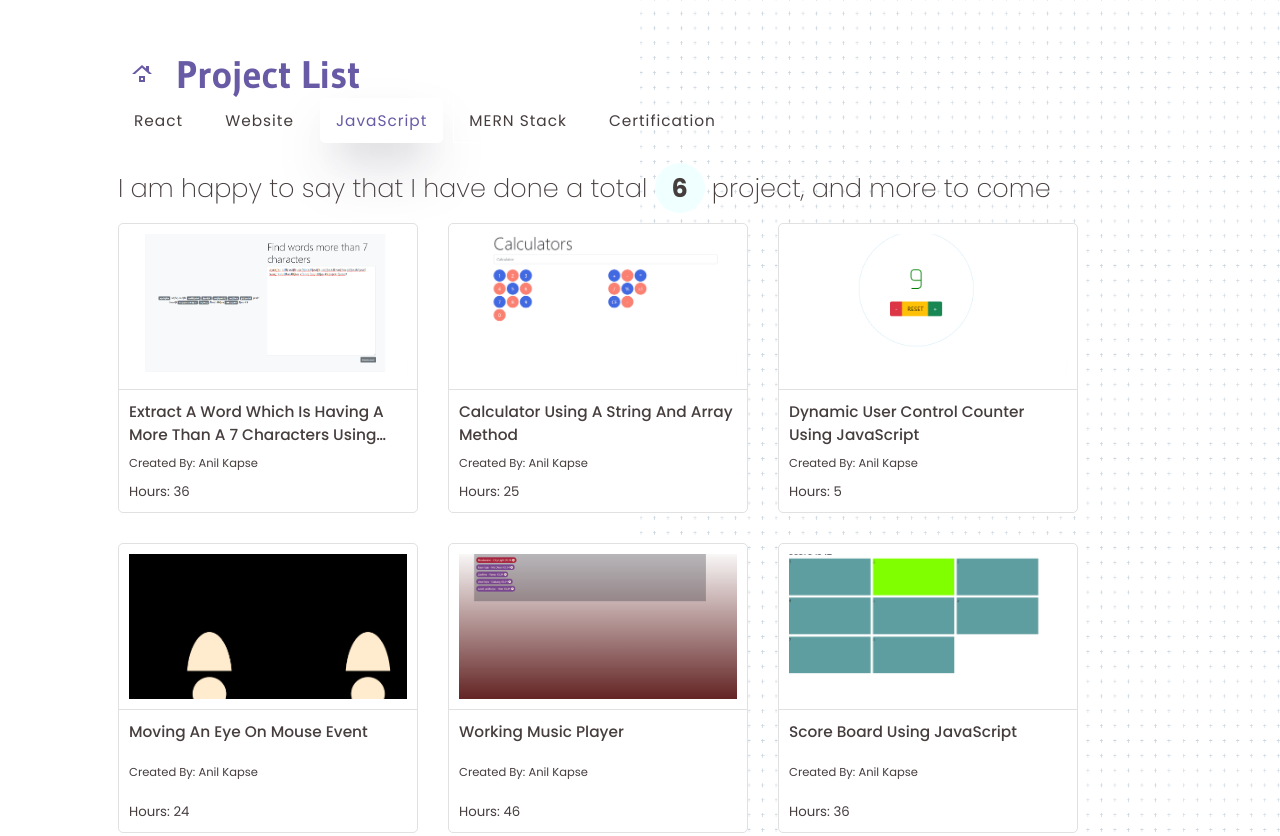
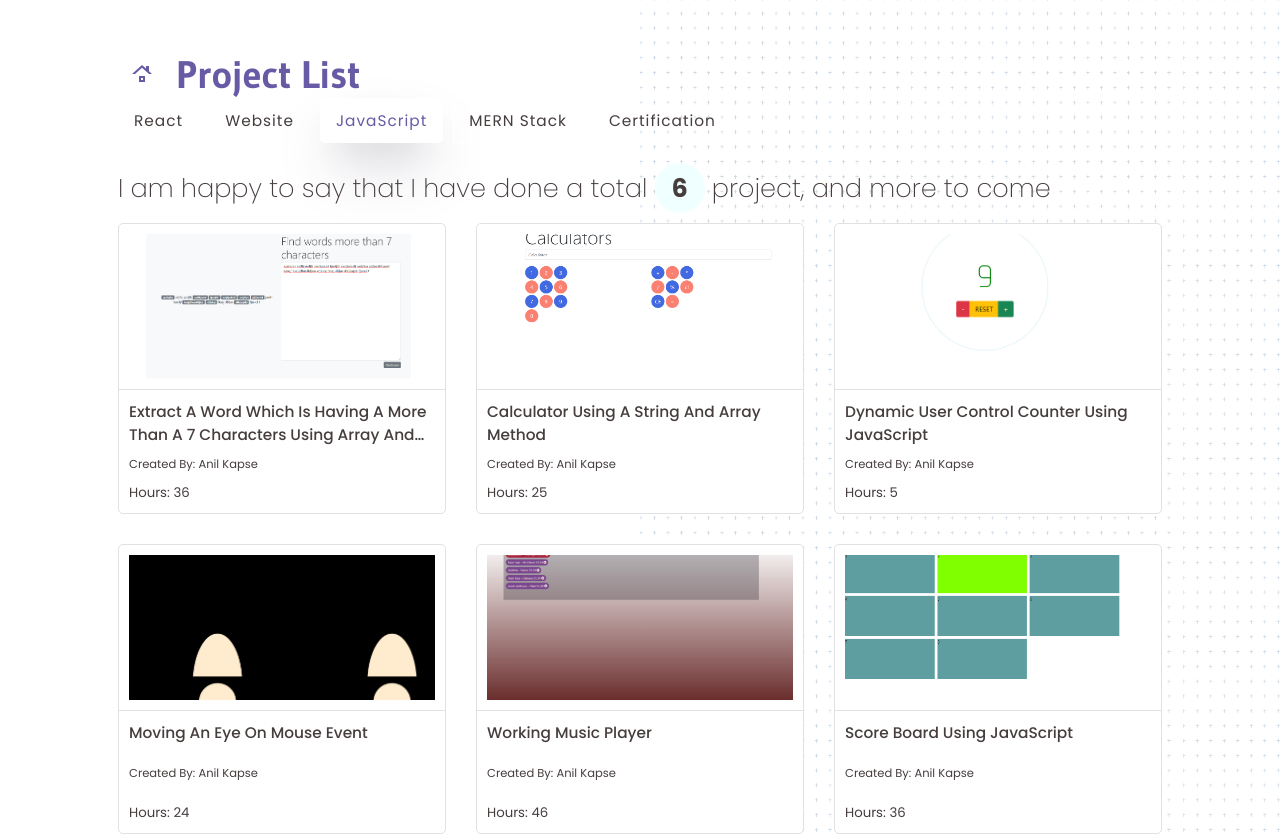
Before and after one commit to anilkapse1/kapsecode, a React (Vite) app: page /kapsecode/portfolio/javascript in a window 1280 px wide. Shown: the top 836 px of the page. Built offline with nearby package versions, Linux system fonts and the light colour scheme.

Commit message:
media query added

```diff
--- a/src/Container.jsx
+++ b/src/Container.jsx
@@ -5,7 +5,16 @@ const Container = (props) => {
     const Mycontainer=styled.div`
         max-width:1084px;
         margin:auto;
+        @media (min-width: 1300px) {
+          max-width: 1300px;
+          margin:auto;
+        }
+
+
+
     `
+
+
   return (
     <Mycontainer className='custom_container'>
         {props.children}
--- a/src/assets/style/card.scss
+++ b/src/assets/style/card.scss
@@ -4,7 +4,7 @@
     flex-wrap:wrap;
     gap:30px;
   .card{
-    flex:0 0 300px;
+    flex:1 0 300px;
     border:1px solid #e1e1e1;
     border-radius:5px;
     background-color: white;
@@ -24,7 +24,7 @@
       display: flex;
       flex-direction: column;
       justify-content: space-between;
-      height: 123px;
+      min-height: 123px;
       h4{
         color:#463d3d;
         font-size:1.2vw;
```
